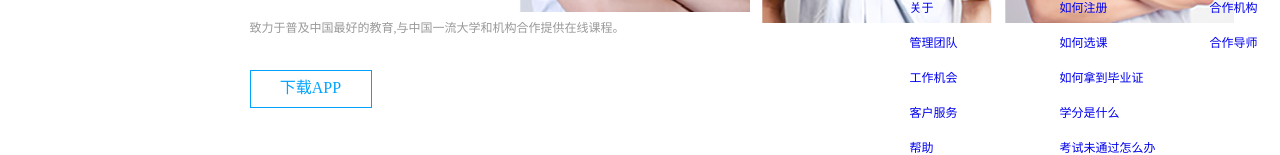
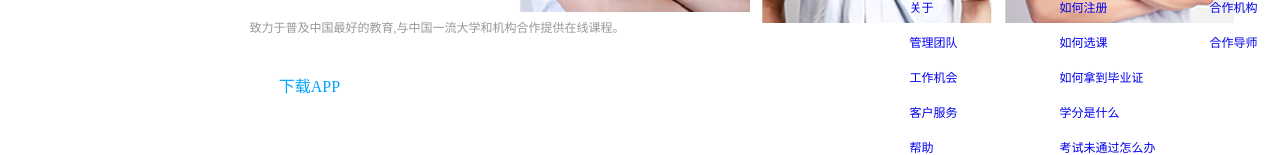
Before and after one commit to dong1222/web-task, a plain HTML site: page index.html in a window 1280 px wide. Shown: the part 1921-2076 px from the top of the page. Drawn offline with Linux system fonts and the light colour scheme.

Commit message:
Update 1.css

```diff
--- a/css/1.css
+++ b/css/1.css
@@ -256,7 +256,6 @@ span{
 	display: block;
 	width: 120px;
 	height: 36px;
-	border: 1px solid #00a4ff;
 	text-align: center;
 	font-size: 16px;
 	line-height: 33px;
```
